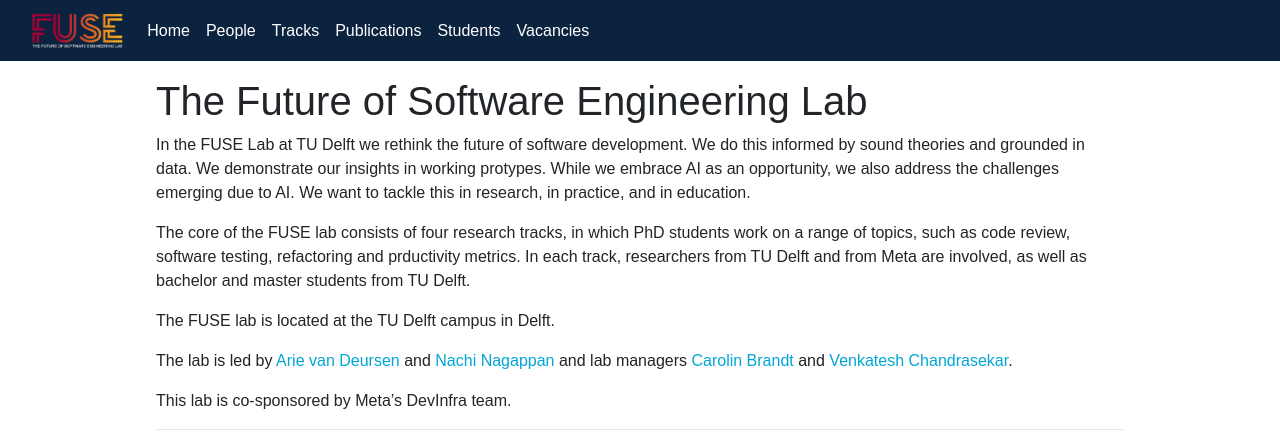
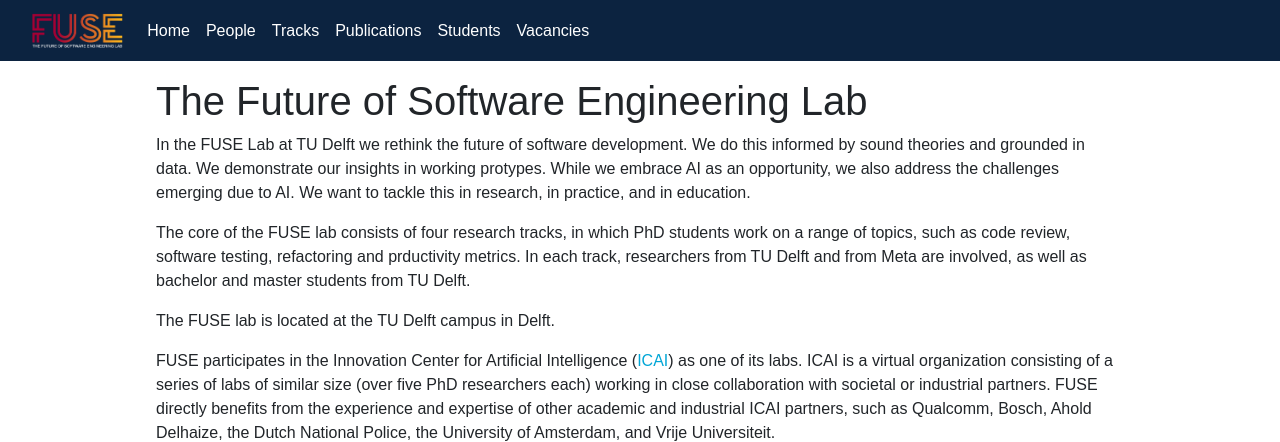
Before and after one commit to SERG-Delft/fuse-lab, a Jekyll site: the page built from index.md, in a window 1280 px wide, cut to the strip 0-442 px from the top of the page. Built offline with Jekyll 4.4.1, drawn with Linux system fonts in a browser that asks for light colours; nearby versions of some CDN libraries.

Commit message:
include ICA on the website

```diff
--- a/index.md
+++ b/index.md
@@ -26,7 +26,7 @@ code review, software testing, refactoring and prductivity metrics. In each trac
 
 The FUSE lab is located at the TU Delft campus in Delft.
 
-<!-- FUSE participates in the Innovation Center for Artificial Intelligence ([ICAI]) as one of its labs. ICAI is a virtual organization consisting of a series of labs of similar size (over five PhD researchers each) working in close collaboration with societal or industrial partners. FUSE directly benefits from the experience and expertise of other academic and industrial ICAI partners, such as Qualcomm, Bosch, Ahold Delhaize, the Dutch National Police, the University of Amsterdam, and Vrije Universiteit.  -->
+FUSE participates in the Innovation Center for Artificial Intelligence ([ICAI]) as one of its labs. ICAI is a virtual organization consisting of a series of labs of similar size (over five PhD researchers each) working in close collaboration with societal or industrial partners. FUSE directly benefits from the experience and expertise of other academic and industrial ICAI partners, such as Qualcomm, Bosch, Ahold Delhaize, the Dutch National Police, the University of Amsterdam, and Vrije Universiteit.
 
 The lab is led by [Arie van Deursen][avandeursen] and [Nachi Nagappan][nachinagappan] and lab managers [Carolin Brandt][cbrandt] and [Venkatesh Chandrasekar][vchandrasekar].
 
```
